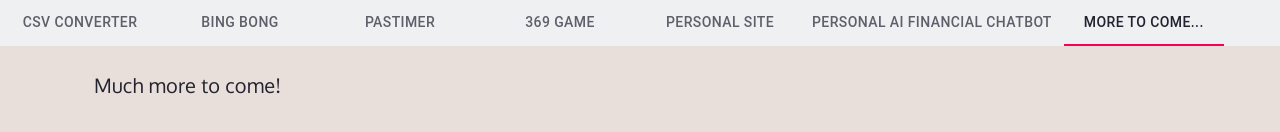
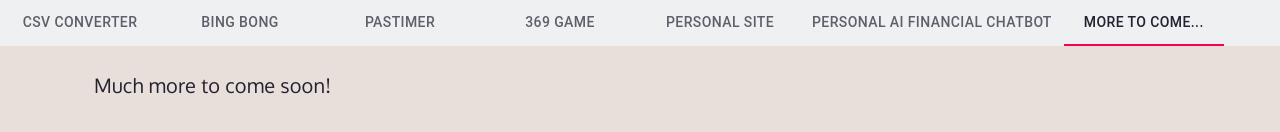
Before and after one commit to chengJazhua/chengJazhua.github.io, a React (Create React App) app: page / in a window 1280 px wide. Both pictures are taken after a click on the tab "MORE TO COME...". Shown: the part 1798-1930 px from the top of the page. Built offline with nearby package versions, Linux system fonts and the light colour scheme.

Commit message:
Update project.js

```diff
--- a/src/project.js
+++ b/src/project.js
@@ -223,7 +223,7 @@ export default function TabPan() {
       </TabPanel>
       <TabPanel value={value} index={6}>
       <div className = "text" style = {{color: "#222231", width: "60vw", fontSize: 20}}>
-          Much more to come!
+          Much more to come soon!
         </div>
       </TabPanel>
     </div>
```
